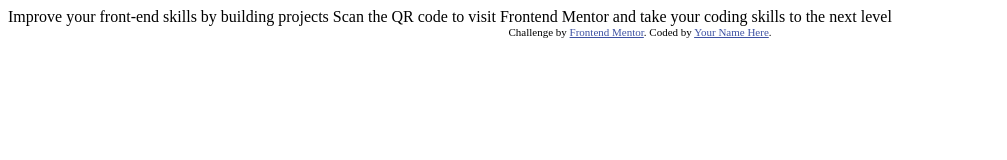
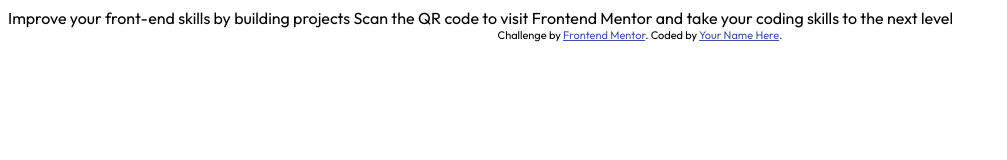
Before and after one commit to slimnate/fem-qr-code-component, a website: page index.html in a window 1280 px wide. Shown: the whole page, without its empty margins (0-1007 px from the left). Drawn offline with Linux system fonts and the light colour scheme.

Commit message:
add locally hosted font

```diff
--- a/index.html
+++ b/index.html
@@ -13,6 +13,8 @@
     .attribution { font-size: 11px; text-align: center; }
     .attribution a { color: hsl(228, 45%, 44%); }
   </style>
+
+  <link rel="stylesheet" href="style.css">
 </head>
 <body>
 
--- /dev/null
+++ b/style.css
@@ -0,0 +1,9 @@
+@font-face {
+  font-family: 'Outfit';
+  src: url('static/fonts/Outfit.ttf') format('truetype');
+  font-variation-settings: 'wght' 400;
+}
+
+html {
+  font-family: 'Outfit';
+}
```
Also changed, not shown: static/fonts/Outfit.ttf (added).
